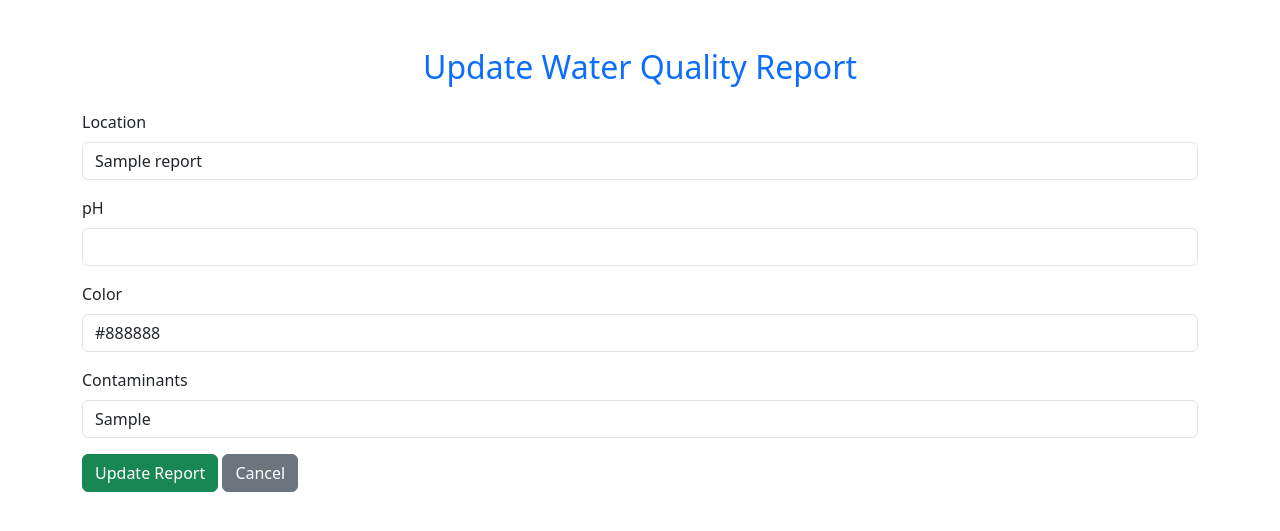
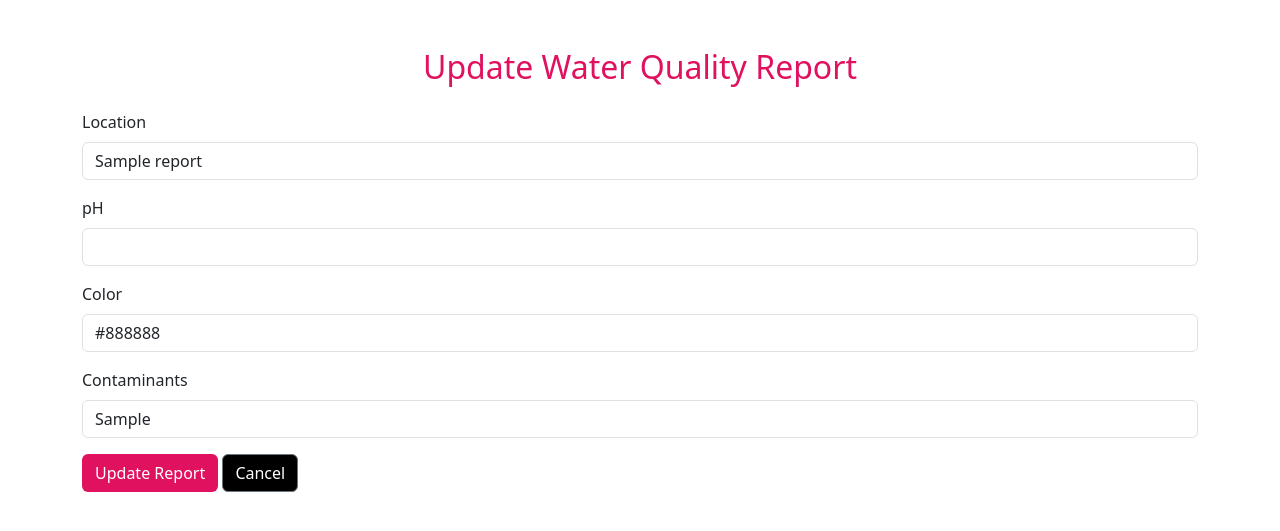
Before and after one commit to AaditMistry1114/water_pollution_report, a Flask app: page /update/1 in a window 1280 px wide. Shown: the top 531 px of the page. Run offline with Flask 3, Linux system fonts and the light colour scheme; tables that the repository leaves empty or names only in its code hold one stand-in row (values such as "Sample post").

Commit message:
Update title and button color in Update Report page

```diff
--- a/app.py
+++ b/app.py
@@ -112,7 +112,7 @@
         flash("Report updated successfully!", "success")
         return redirect(url_for('report_lists'))
 
-# Get current report data
+    # Get current report data
     my_cursor.execute("SELECT location_name, ph, color, contaminants FROM reports WHERE id = %s", (report_id,))
     report = my_cursor.fetchone()
     if report:
--- a/templates/update.html
+++ b/templates/update.html
@@ -6,7 +6,7 @@
 <link href="https://cdn.jsdelivr.net/npm/bootstrap@5.3.0/dist/css/bootstrap.min.css" rel="stylesheet" />
 </head>
 <body class="container mt-5">
-<h2 class="mb-4 text-center text-primary">Update Water Quality Report</h2>
+    <h2 class="mb-4 text-center" style="color: #E0115F;">Update Water Quality Report</h2>
       <form method="POST">
   <div class="mb-3">
     <label class="form-label">Location</label>
@@ -24,8 +24,8 @@
     <label class="form-label">Contaminants</label>
     <input type="text" name="contaminants" class="form-control" value="{{ report.contaminants }}">
   </div>
-<button type="submit" class="btn btn-success">Update Report</button>
-<a href="{{ url_for('report_lists') }}" class="btn btn-secondary">Cancel</a>
+  <button type="submit" class="btn" style="background-color: #E0115F; color: white;">Update Report</button>
+  <a href="{{ url_for('report_lists') }}" class="btn btn-secondary" style="background-color: black;">Cancel</a>
 </form>
 </body>
 </html>
```
Lines whose indentation alone changed are shown as unchanged.
